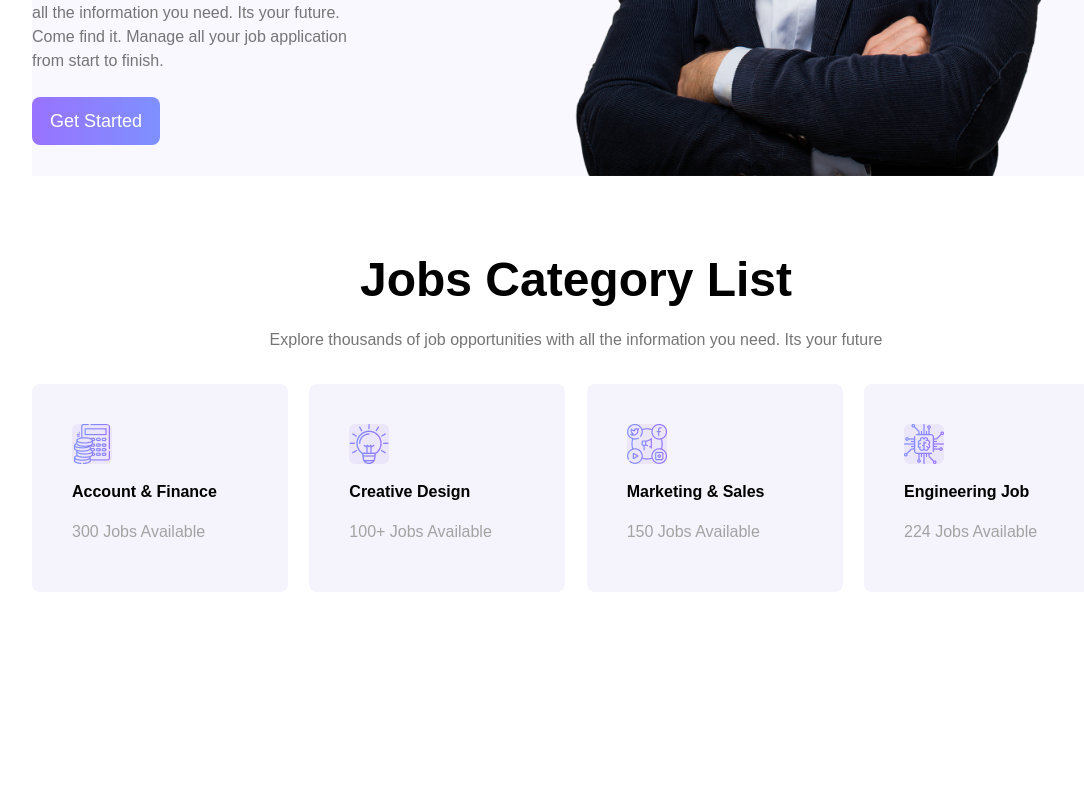
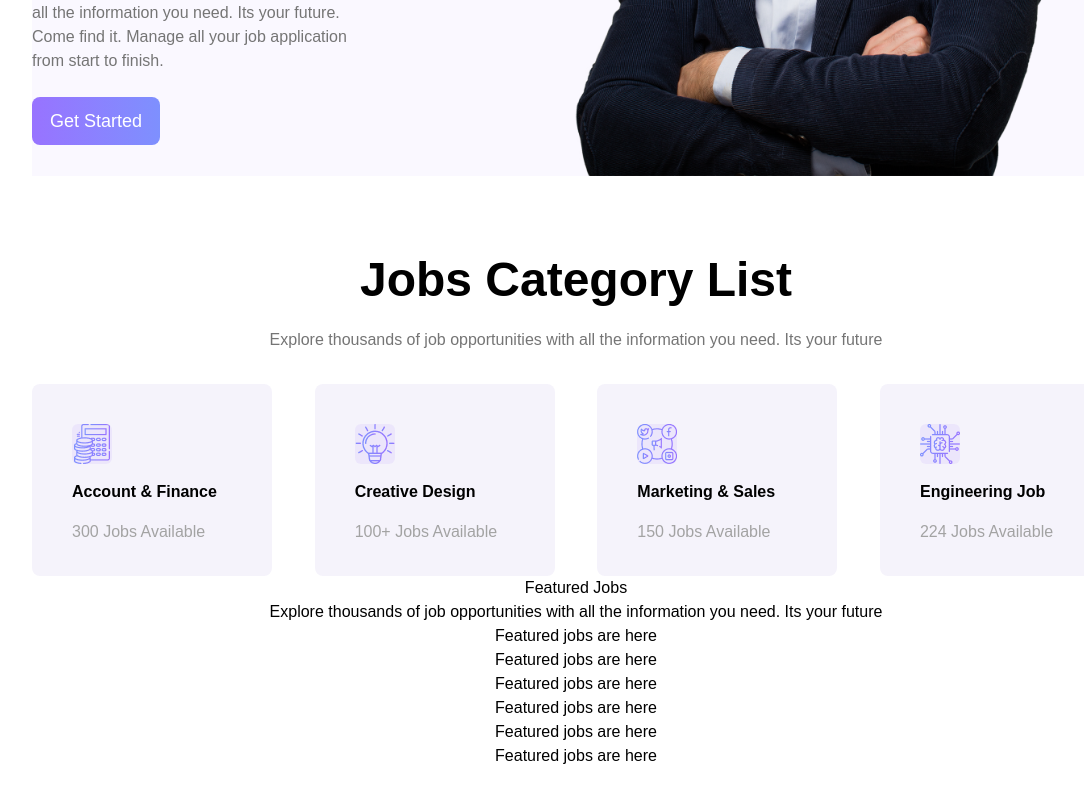
Before and after one commit to mrfhmd7/employment-nexus, a React (Vite) app: page / in a window 1280 px wide. Shown: the part 536-1336 px from the top of the page, without its empty margins (64-1148 px from the left). Before the commit the page ends 1160 px from the top, so only its background shows below. Built offline with nearby package versions, Linux system fonts and the light colour scheme.

Commit message:
job details and featured jobs components added

```diff
--- a/src/components/Category/Category.jsx
+++ b/src/components/Category/Category.jsx
@@ -3,7 +3,7 @@ import React from 'react';
 const Category = ({ logo, category_name, availability }) => {
      console.log(logo, category_name, availability);
      return (
-          <div className='bg-[#4922b30d] w-64 h-52 pl-10 pt-10 rounded-lg text-start'>
+          <div className='bg-[#4922b30d] w-60 h-48 pl-10 pt-10 rounded-lg text-start'>
                <img className='bg-[#9873FF19] rounded-md' src={logo} alt="" />
                <h4 className='font-extrabold mt-4'>{category_name}</h4>
                <p className='text-[#A3A3A3] mt-4'>{availability}</p>
--- /dev/null
+++ b/src/components/FeaturedJobs/FeaturedJobs.jsx
@@ -0,0 +1,11 @@
+import React from 'react';
+
+const FeaturedJobs = () => {
+     return (
+          <div>
+               <h1>Featured jobs are here</h1>
+          </div>
+     );
+};
+
+export default FeaturedJobs;
--- /dev/null
+++ b/src/components/JobDetails/JobDetails.jsx
@@ -0,0 +1,11 @@
+import React from 'react';
+
+const JobDetails = () => {
+     return (
+          <div>
+               <h2>All jobs are here.</h2>
+          </div>
+     );
+};
+
+export default JobDetails;
--- a/src/components/Jobs/Jobs.jsx
+++ b/src/components/Jobs/Jobs.jsx
@@ -1,5 +1,6 @@
 import React, { useEffect, useState } from 'react';
 import Category from '../Category/Category';
+import FeaturedJobs from '../FeaturedJobs/FeaturedJobs';
 
 const Jobs = () => {
      const [jobs, setJobs] = useState([]);
@@ -37,6 +38,18 @@ const Jobs = () => {
                          }
                     </div>
                </div>
+               <div>
+                    <h2>Featured Jobs</h2>
+                    <p>Explore thousands of job opportunities with all the information you need. Its your future</p>
+                    <div>
+                         {
+                              jobs.map(job => <FeaturedJobs
+                                   key={job.id}
+
+                              ></FeaturedJobs>)
+                         }
+                    </div>
+               </div>
           </div>
      );
 };
```
